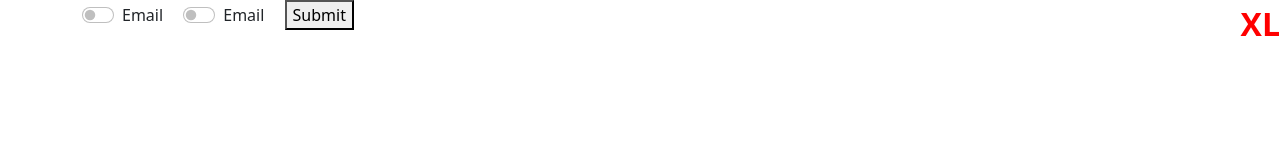
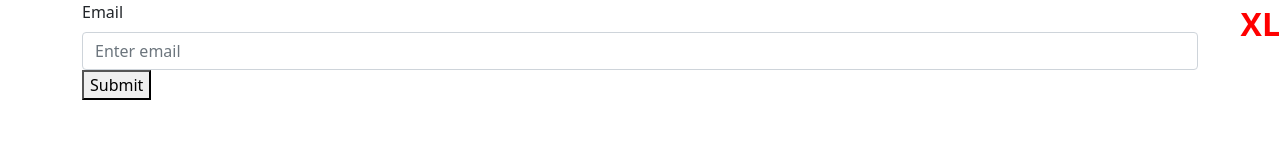
Before and after one commit to Chrisstruong/Bootstrap-learning, a plain HTML site: page Form.html in a window 1280 px wide. Drawn offline with nearby package versions, Linux system fonts and the light colour scheme.

```diff
--- a/Form.html
+++ b/Form.html
@@ -1,26 +1,26 @@
 <!DOCTYPE html>
 <html lang="en">
+
 <head>
     <meta charset="UTF-8">
     <meta name="viewport" content="width=device-width, initial-scale=1.0">
     <title>Document</title>
     <link rel="stylesheet" href="style.css">
-    <link href="https://cdn.jsdelivr.net/npm/bootstrap@5.0.2/dist/css/bootstrap.min.css" rel="stylesheet" integrity="sha384-EVSTQN3/azprG1Anm3QDgpJLIm9Nao0Yz1ztcQTwFspd3yD65VohhpuuCOmLASjC" crossorigin="anonymous">
-    <script defer src="https://cdn.jsdelivr.net/npm/bootstrap@5.0.2/dist/js/bootstrap.bundle.min.js" integrity="sha384-MrcW6ZMFYlzcLA8Nl+NtUVF0sA7MsXsP1UyJoMp4YLEuNSfAP+JcXn/tWtIaxVXM" crossorigin="anonymous"></script>
+    <link href="https://cdn.jsdelivr.net/npm/bootstrap@5.0.2/dist/css/bootstrap.min.css" rel="stylesheet"
+        integrity="sha384-EVSTQN3/azprG1Anm3QDgpJLIm9Nao0Yz1ztcQTwFspd3yD65VohhpuuCOmLASjC" crossorigin="anonymous">
+    <script defer src="https://cdn.jsdelivr.net/npm/bootstrap@5.0.2/dist/js/bootstrap.bundle.min.js"
+        integrity="sha384-MrcW6ZMFYlzcLA8Nl+NtUVF0sA7MsXsP1UyJoMp4YLEuNSfAP+JcXn/tWtIaxVXM"
+        crossorigin="anonymous"></script>
 </head>
+
 <body>
     <div class="container">
         <form>
-            <div class="form-check form-switch form-check-inline">
-                <input type="checkbox" id="email" class="form-check-input">
-                <label for="email" class="form-check-label">Email</label>
-            </div>
-            <div class="form-check form-switch form-check-inline">
-                <input type="checkbox" id="email" class="form-check-input">
-                <label for="email" class="form-check-label">Email</label>
-            </div>
+            <label for="email" class="form-label">Email</label>
+            <input type="email" id="email" class="form-control" placeholder="Enter email">
             <button>Submit</button>
         </form>
     </div>
 </body>
+
 </html>
```
